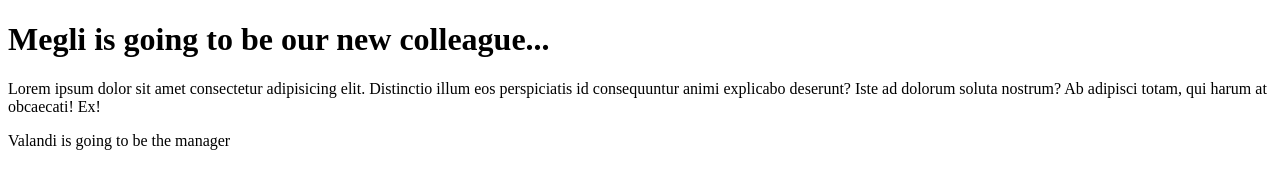
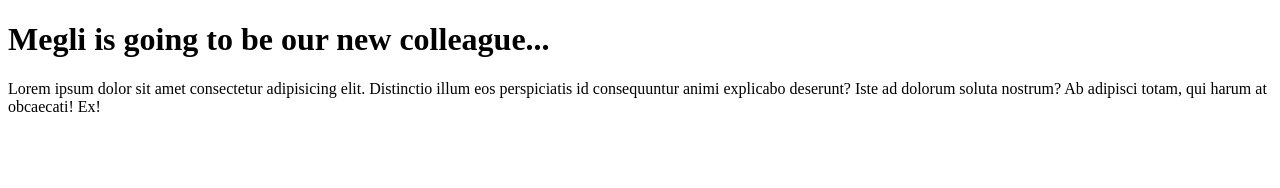
Before and after one commit to edliraallaraj/JavaScript_Group_SDA, a plain HTML site: page index.html in a window 1280 px wide. Drawn offline with Linux system fonts and the light colour scheme.

Commit message:
removed valands line

```diff
--- a/index.html
+++ b/index.html
@@ -9,6 +9,6 @@
 <body>
   <h1>Megli is going to be our new colleague...</h1>
   <p>Lorem ipsum dolor sit amet consectetur adipisicing elit. Distinctio illum eos perspiciatis id consequuntur animi explicabo deserunt? Iste ad dolorum soluta nostrum? Ab adipisci totam, qui harum at obcaecati! Ex!</p>
-  <P> Valandi is going to be the manager</p>
+  <!-- <P> Valandi is going to be the manager</p> -->
 </body>
 </html>
```
